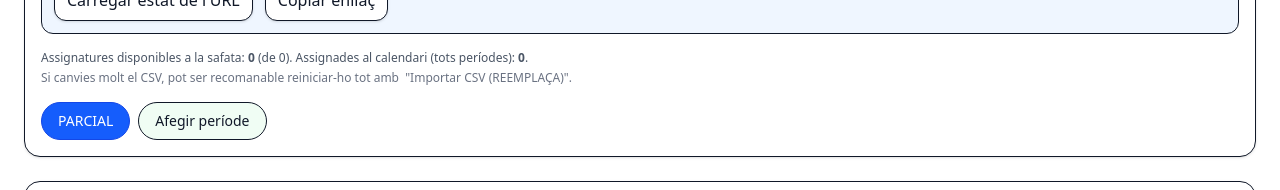
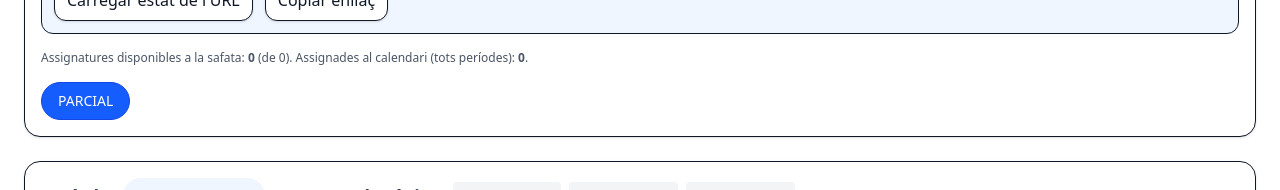
Before and after one commit to sambrocindrela-ctrl/gestor-examens-escola, a Vue app: page / in a window 1280 px wide. Shown: the part 477-667 px from the top of the page. Built offline with nearby package versions, Linux system fonts and the light colour scheme; the HTML template or start-up script is replaced by a standard one.

Commit message:
Update PlannerToolbar.vue

```diff
--- a/src/components/PlannerToolbar.vue
+++ b/src/components/PlannerToolbar.vue
@@ -124,10 +124,8 @@ function handleImportExcel(event: Event) {
   <div class="p-4 rounded-2xl border shadow-sm bg-white mb-6">
     <h2 class="font-semibold mb-3">Dades i intercanvi</h2>
 
-    <!-- Two sections: Protected and Unprotected -->
     <div class="space-y-4">
 
-      <!-- PROTECTED SECTION: Botons per afegir/editar franges-assignatures-aules -->
       <div class="border rounded-xl p-3 bg-gray-50">
         <div class="flex items-center justify-between mb-3">
           <h3 class="text-sm font-semibold text-gray-700">
@@ -197,7 +195,6 @@ function handleImportExcel(event: Event) {
             :class="isAdminMode ? 'bg-white hover:bg-gray-50' : 'bg-gray-200 cursor-not-allowed opacity-60'"
           >
             Importar calendari en Excel
-            <!-- Fixed TS1117 error -->
             <input
               type="file"
               accept=".xlsx, .xls"
@@ -227,7 +224,6 @@ function handleImportExcel(event: Event) {
         </div>
       </div>
 
-      <!-- UNPROTECTED SECTION: Botons per exportar i importar calendaris -->
       <div class="border rounded-xl p-3 bg-blue-50">
         <h3 class="text-sm font-semibold text-gray-700 mb-3">
           📋 Botons per exportar i importar calendaris
@@ -277,12 +273,6 @@ function handleImportExcel(event: Event) {
       calendari (tots períodes): <strong>{{ assignedCount }}</strong>.
     </p>
 
-    <p class="text-xs text-gray-500 mt-1">
-      Si canvies molt el CSV, pot ser recomanable reiniciar-ho tot amb
-      &nbsp;"Importar CSV (REEMPLAÇA)".
-    </p>
-
-    <!-- Banner Desfer eliminació -->
     <div v-if="lastDeleted" class="mt-3 p-2 bg-yellow-50 border border-yellow-300 rounded-xl text-xs flex items-center justify-between gap-2">
       <span>
         Assignatura eliminada del catàleg:
@@ -306,7 +296,6 @@ function handleImportExcel(event: Event) {
       </div>
     </div>
 
-    <!-- Pestanyes de períodes -->
     <div class="mt-4 flex flex-wrap items-center gap-3">
       <div class="flex flex-wrap gap-2">
         <button
@@ -322,29 +311,9 @@ function handleImportExcel(event: Event) {
         >
           {{ getPeriodLabel(p) }}
         </button>
-
-        <button
-          @click="emit('add-period')"
-          :disabled="!isAdminMode"
-          class="px-4 py-2 rounded-full border text-sm transition-colors"
-          :class="isAdminMode ? 'bg-green-50 hover:bg-green-100' : 'bg-gray-200 cursor-not-allowed opacity-60'"
-        >
-          Afegir període
-        </button>
       </div>
-
-      <button
-        v-if="periods.length > 1"
-        @click="emit('remove-period', activePid)"
-        :disabled="!isAdminMode"
-        class="px-4 py-2 rounded-full border text-sm transition-colors"
-        :class="isAdminMode ? 'bg-red-50 hover:bg-red-100' : 'bg-gray-200 cursor-not-allowed opacity-60'"
-      >
-        Eliminar període actiu
-      </button>
     </div>
 
-    <!-- Password Dialog Modal -->
     <div
       v-if="showPasswordDialog"
       class="fixed inset-0 bg-black bg-opacity-50 flex items-center justify-center z-50"
```
